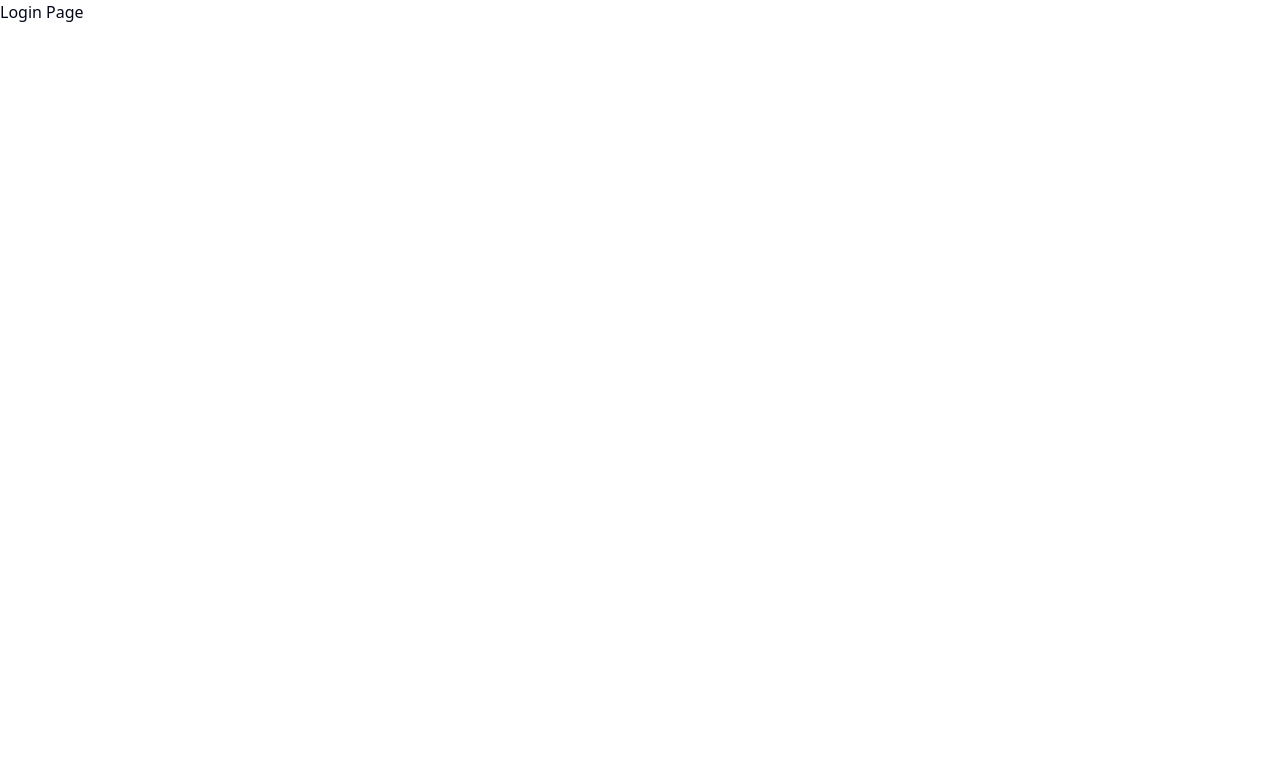
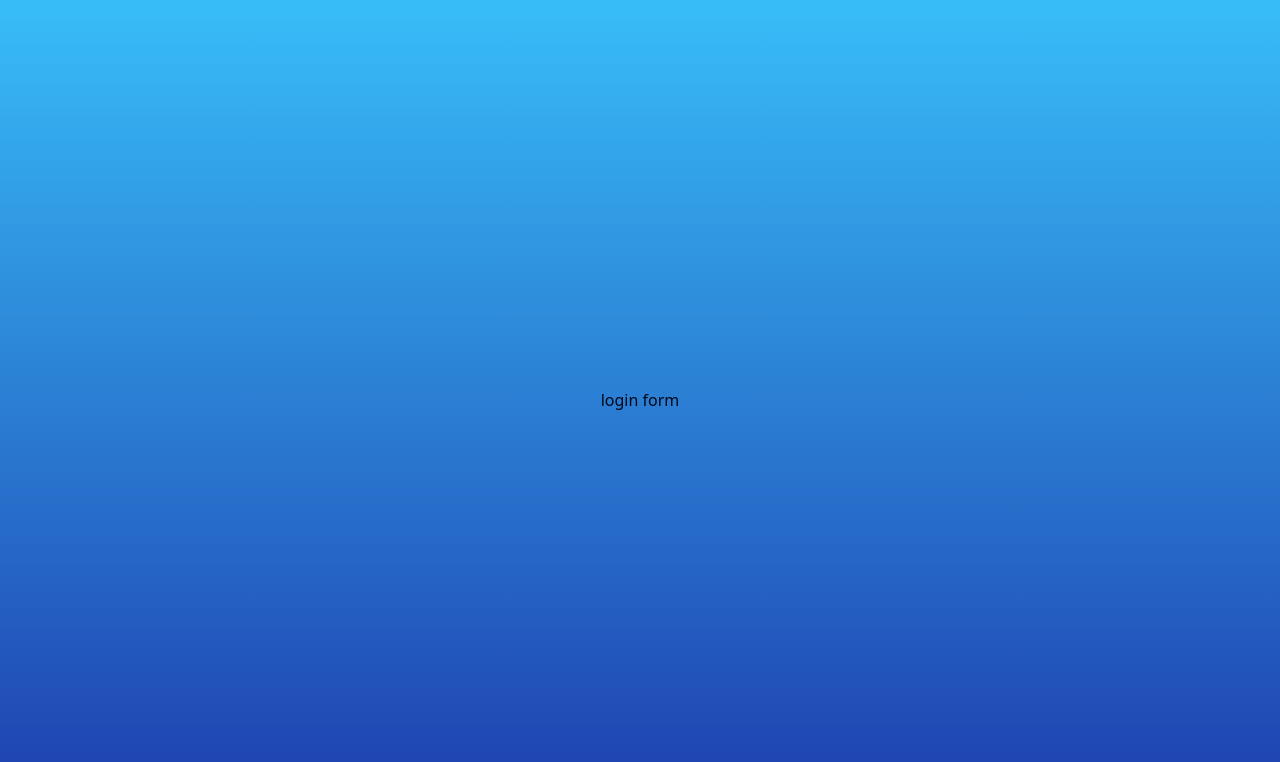
Before and after one commit to szidzse/nextjs-authentication, a Next.js app: page /auth/login in a window 1280 px wide. Shown: the top 762 px of the page. Built offline with nearby package versions, Linux system fonts and the light colour scheme.

Commit message:
create AuthLayout and login form

```diff
--- /dev/null
+++ b/app/auth/layout.tsx
@@ -0,0 +1,11 @@
+import React from "react";
+
+const AuthLayout = ({ children }: { children: React.ReactNode }) => {
+  return (
+    <div className="h-full flex items-center justify-center bg-gradient-to-b from-sky-400 to-blue-800">
+      {children}
+    </div>
+  );
+};
+
+export default AuthLayout;
--- a/app/auth/login/page.tsx
+++ b/app/auth/login/page.tsx
@@ -1,7 +1,8 @@
 import React from "react";
+import LoginForm from "@/components/auth/login-form";
 
 const LoginPage = () => {
-  return <div>Login Page</div>;
+  return <LoginForm />;
 };
 
 export default LoginPage;
--- /dev/null
+++ b/components/auth/login-form.tsx
@@ -0,0 +1,7 @@
+import React from "react";
+
+const LoginForm = () => {
+  return <div>login form</div>;
+};
+
+export default LoginForm;
```
